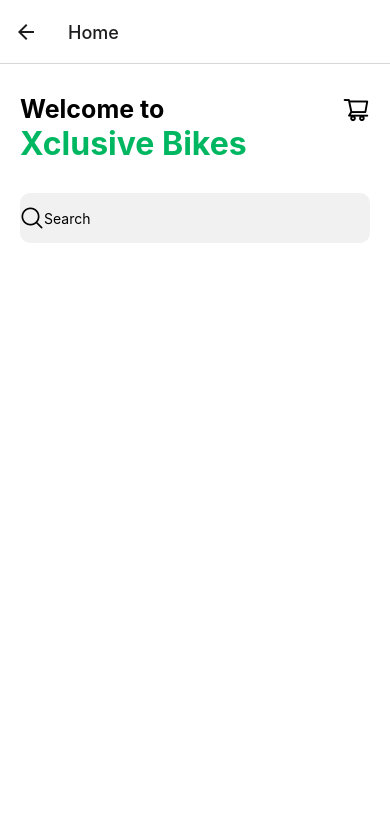
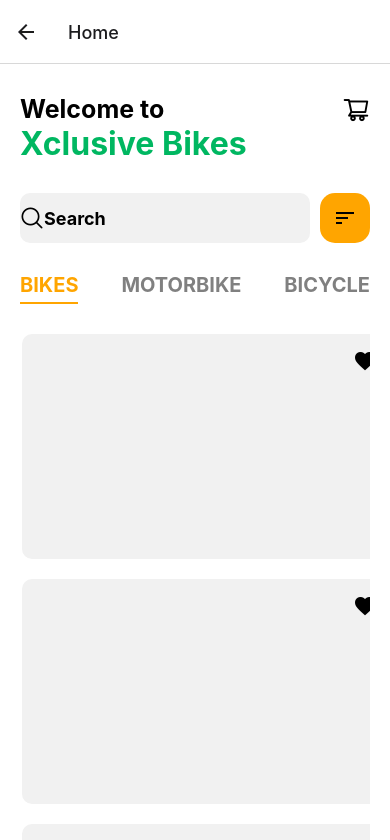
Before and after one commit to KamileSeidu/Xclusive_Bikes, a React Native app: screen /Home in a window 390 px wide. Shown: the top 840 px of the page. Built offline with nearby package versions, Linux system fonts and the light colour scheme.

Commit message:
Building upon home screen

```diff
--- a/consts/bikes.js
+++ b/consts/bikes.js
@@ -63,4 +63,6 @@ const bikes = [
         img: require('../img/ggg.jpg'),
         about: 'V40 thinq Q is among the elite class of bikes, it is very slick, and very gently. '
 },
-]
+];
+
+export default bikes
--- a/screens/Home.js
+++ b/screens/Home.js
@@ -1,9 +1,37 @@
 import React from "react";
-import { StyleSheet, View, Text, SafeAreaView, TextInput  } from "react-native";
-import { Ionicons, FontAwesome, AntDesign } from "@expo/vector-icons";
-import COLORS from '../consts/colors'
+import { StyleSheet, View, Text, SafeAreaView, TextInput, TouchableOpacity, Dimensions, FlatList } from "react-native";
+import { Ionicons, FontAwesome, AntDesign, Icon } from "@expo/vector-icons";
+import { MaterialIcons } from '@expo/vector-icons';
+import COLORS from '../consts/colors';
+import bikes from '../consts/bikes';
+const width = Dimensions.get('screen').width/2-30;
 
 export default function Home(params) {
+    const categories = ['BIKES', 'MOTORBIKE', 'BICYCLE'];
+
+    const [catergoryIndex, setCategoryIndex] = React.useState(0);
+
+    const CategoryList = () => {
+        return (
+            <View style={styles.categoryContainer}>
+                {categories.map((item, index)=>(
+                <TouchableOpacity  key={index} onPress={()=>setCategoryIndex(index)}>
+                  <Text
+                  style={[styles.categoryText, catergoryIndex == index && styles.categoryTextSelected]}>
+                      {item}
+                  </Text>
+                  </TouchableOpacity>
+                  ))}
+            </View>
+        );
+    };
+    const Card = ({item}) => {
+       return <View style = {styles.card}>
+        <View style={{alignItems: 'flex-end'}}>
+        <MaterialIcons name="favorite" size={24} color="black" />
+        </View>
+       </View>;
+    }
   return (
     <SafeAreaView
     style={{flex: 1,
@@ -21,7 +49,18 @@ export default function Home(params) {
             <AntDesign name="search1" size={24} color="black" />
             <TextInput placeholder='Search' style={styles.search}/>
          </View>
+        <View style={styles.sortbutton}>
+        <MaterialIcons name="sort" size={24} color="black" />
         </View>
+            </View>
+        <CategoryList/>
+        <FlatList columnWrapperStyle={{justifyContent: 'space-between'}}
+        showsVerticalScrollIndicator={false}
+        contentContainerStyle={{
+          marginTop: 10,
+          paddingBottom: 50,
+        }}
+        numColumns={2} data={bikes} renderItem={(item)=> <Card bike={item} />} />
     </SafeAreaView>
  );
 }
@@ -41,7 +80,45 @@ const styles = StyleSheet.create({
      alignItems: 'center',
  },
  search: {
+     fontSize: 18,
+     fontWeight: 'bold',
+     color: COLORS.dark,
+     flex: 1
+ },
 
- }
-
+ sortbutton: {
+     marginLeft: 10,
+     height: 50,
+     width: 50,
+     backgroundColor: "orange",
+     justifyContent: "center",
+     alignItems: "center",
+     borderRadius: 15,
+ },
+ categoryContainer: {
+    flexDirection: 'row',
+    marginTop: 30,
+    marginBottom: 20,
+    justifyContent: 'space-between',
+  },
+  categoryText: {
+      fontSize: 20,
+      color: 'grey',
+      fontWeight: 'bold'
+  },
+  categoryTextSelected:{
+      color: 'orange',
+      paddingBottom: 5,
+      borderBottomWidth: 2,
+      borderColor: 'orange',
+  },
+  card: {
+      height: 225,
+      backgroundColor: COLORS.light,
+      width,
+      marginHorizontal: 2,
+      borderRadius: 10,
+      marginBottom: 20,
+      padding: 15,
+  },
 })
```
